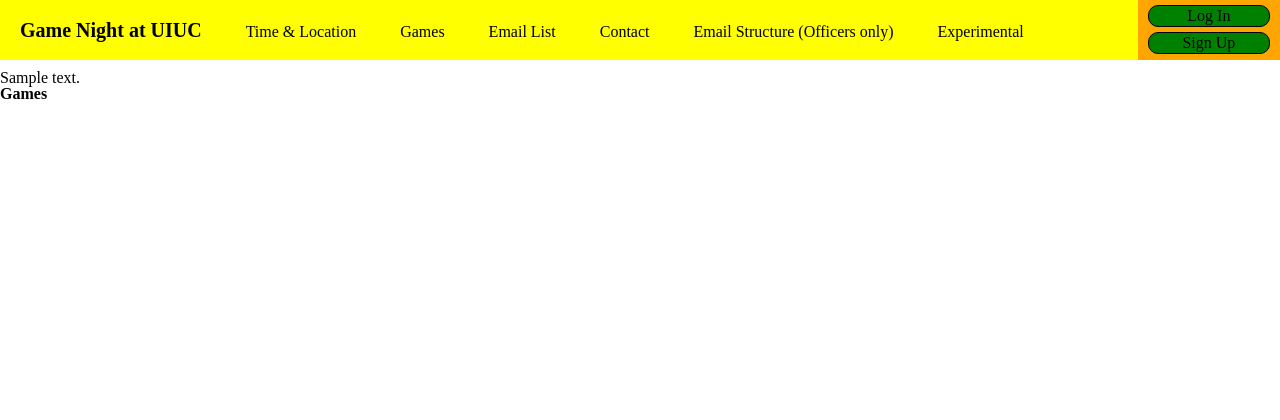
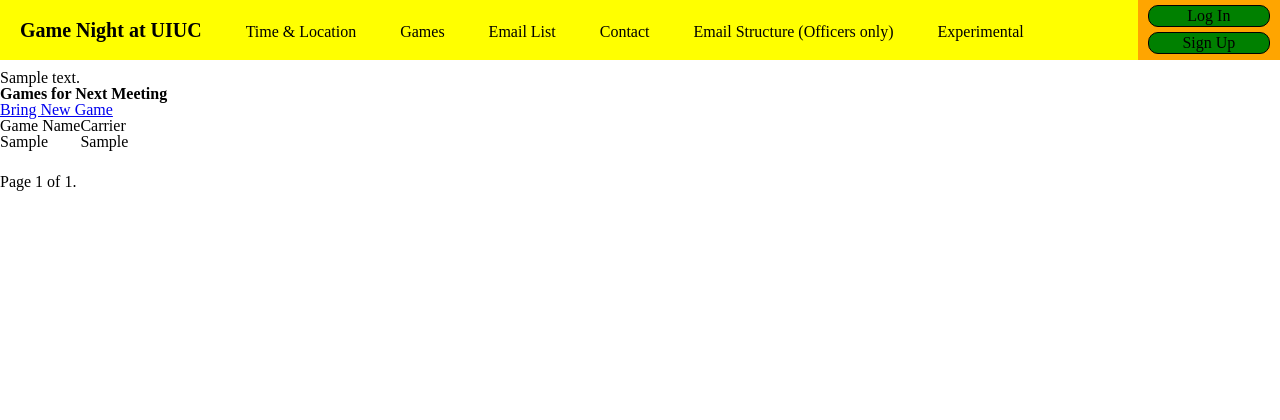
Before and after one commit to penguinz1/Game_Night, a Django app: page /games in a window 1280 px wide. Shown: the top 420 px of the page. Run offline with Django 3.2, Linux system fonts and the light colour scheme; tables that the repository leaves empty hold one stand-in row (values such as "Sample post"); some web fonts are replaced.

Commit message:
Added games and quote/video of day

```diff
--- a/main/admin.py
+++ b/main/admin.py
@@ -1,7 +1,8 @@
 from django.contrib import admin
 from django.contrib.auth.admin import UserAdmin
 
-from main.models import GameScore, Meeting, Location, EmailAddress, Contact, MassEmail, ContactNotificant, Alert
+from main.models import GameScore, Meeting, Location, EmailAddress, Contact, MassEmail, ContactNotificant
+from main.models import Alert, GameBring, QuoteOfDay, VideoOfDay
 
 from .models import User
 # Register your models here.
@@ -15,3 +16,6 @@
 admin.site.register(MassEmail)
 admin.site.register(ContactNotificant)
 admin.site.register(Alert)
+admin.site.register(GameBring)
+admin.site.register(QuoteOfDay)
+admin.site.register(VideoOfDay)
--- a/main/forms.py
+++ b/main/forms.py
@@ -14,7 +14,6 @@
     class Meta:
         model = Contact
         fields = ['message', 'email']
-
 
 class MassEmailForm(forms.Form):
     subject = forms.CharField(max_length = 200)
@@ -57,3 +56,7 @@
         if (not EmailAddress.objects.filter(email = delete_mail).exists()):
             raise ValidationError(_("Email doesn't exist"))
         return delete_mail
+
+class GameBringForm(forms.Form):
+    game   = forms.CharField(max_length = 100)
+    person = forms.CharField(max_length = 180, required = False)
--- a/main/models.py
+++ b/main/models.py
@@ -47,9 +47,12 @@
 
 
 class GameBring(models.Model):
-    game    = models.CharField(max_length = 50)
+    game    = models.CharField(max_length = 100)
     person  = models.CharField(max_length = 180, blank = True, null = True)
     meeting = models.ForeignKey('Meeting', on_delete = models.CASCADE)
+
+    class Meta:
+        ordering = ['game']
 
     def __str__(self):
         """String for representing the Model object."""
@@ -64,6 +67,9 @@
     name     = models.CharField(max_length = 100, blank = True, null = True)
     location = models.ForeignKey('Location', on_delete = models.CASCADE)
     email    = models.OneToOneField('MassEmail', on_delete = models.SET_NULL, blank = True, null = True)
+
+    class Meta:
+        ordering = ['time']
 
     def __str__(self):
         """String for representing the Model object."""
@@ -111,43 +117,28 @@
     def __str__(self):
         return f'{self.email}'
 
-class EmailRequest(models.Model):
-    ADDITION     = 'a'
-    MODIFICATION = 'm'
-    DELETE       = 'd'
-    EMAIL_CHOICES = (
-        ('a', 'Add New'),
-        ('m', 'Modify Existing'),
-        ('d', 'Delete'),
-    )
-
-    new_email = models.EmailField(max_length = 254)
-    old_email = models.EmailField(blank = True, null = True, max_length = 254)
-
-    choice    = models.CharField(
-        max_length = 1,
-        choices = EMAIL_CHOICES,
-        default = ADDITION,
-    )
-
-    def __str__(self):
-        return f'{self.choice} - {self.new_email}'
-
 class QuoteOfDay(models.Model):
     quote = models.CharField(max_length = 500)
     speaker = models.CharField(max_length = 200)
-    time = models.DateTimeField(auto_now_add = True)
+    time = models.DateTimeField()
+
+    class meta:
+        ordering = ['-time']
 
     def __str__(self):
         return f'{self.speaker} - {self.quote}'
 
 class VideoOfDay(models.Model):
     link = models.CharField(max_length = 1000)
-    description = models.CharField(max_length = 1000)
-    visible_text = models.CharField(blank = True, null = True, max_length = 500)
+    visible_text = models.CharField(max_length = 500)
+    description = models.CharField(blank = True, null = True, max_length = 1000)
+    time = models.DateTimeField()
+
+    class meta:
+        ordering = ['-time']
 
     def __str__(self):
-        return description
+        return self.visible_text
 
 class EmailAddress(models.Model):
     email = models.EmailField(unique = True);
--- a/main/templates/base_generic.html
+++ b/main/templates/base_generic.html
@@ -40,6 +40,23 @@
         <p>{{ message }}</p>
     {% endfor %}
     <div class="content">{% block content %}{% endblock %}</div>
+    {% block pagination %}
+    {% if page_obj %}
+        <div class="pagination">
+            <span class="page-links">
+                {% if page_obj.has_previous %}
+                <a href="{{ request.path }}?page={{ page_obj.previous_page_number }}">previous</a>
+                {% endif %}
+                <span class="page-current">
+                    Page {{ page_obj.number }} of {{ page_obj.paginator.num_pages }}.
+                </span>
+                {% if page_obj.has_next %}
+                <a href=" {{ request.path }}?page={{ page_obj.next_page_number }}">next</a>
+                {% endif %}
+            </span>
+        </div>
+    {% endif %}
+    {% endblock %}
     <footer>
         <p class="footer-text">&copy 2019 Game Night at UIUC</p>
     </footer>
--- a/main/templates/main/games.html
+++ b/main/templates/main/games.html
@@ -1,6 +1,32 @@
 {% extends 'base_generic.html' %}
 
 {% block content %}
-    <h1 class="header">Games</h1>
+    <h1 class="header">Games for Next Meeting</h1>
+
+    {% if not no_meeting %}
+        <a href="{% url 'game_bring' %}"><p>Bring New Game</p></a>
+    {% endif %}
+
+    {% if games %}
+    <table>
+        <tr>
+            <th>Game Name</th>
+            <th>Carrier</th>
+        </tr>
+        {% for game in games %}
+        <tr>
+            <td>{{ game.game }}</td>
+            <td>{% if game.person %}{{ game.person }}{% else %}Anonymous{% endif %}</td>
+        </tr>
+        {% endfor %}
+    </table>
+
+    {% elif no_meeting %}
+    <p class="empty">No Meetings Scheduled!</p>
+
+    {% else %}
+    <p class="empty">No games to show. Be the first to bring one!</p>
+
+    {% endif %}
 
 {% endblock %}
--- a/main/urls.py
+++ b/main/urls.py
@@ -14,4 +14,5 @@
     path('email-list-delete', views.delete_email, name = 'delete_email'),
     path('experimental', views.experimental, name = 'experimental'),
     path('games', views.games, name = 'games'),
+    path('games-form', views.game_bring, name = 'game_bring'),
 ]
--- a/main/views.py
+++ b/main/views.py
@@ -9,9 +9,11 @@
 from django.core.mail import send_mail
 from django.utils import timezone
 from django.contrib.auth.decorators import permission_required
+from django.core.paginator import Paginator
 
-from main.models import GameScore, Meeting, EmailAddress, MassEmail, ContactNotificant, Alert
-from main.forms import CreateContactForm, MassEmailForm, AddMailForm, ModifyMailForm, DeleteMailForm, TestEmailForm
+from main.models import GameScore, Meeting, EmailAddress, MassEmail, ContactNotificant, Alert, GameBring
+from main.models import QuoteOfDay, VideoOfDay
+from main.forms import CreateContactForm, MassEmailForm, AddMailForm, ModifyMailForm, DeleteMailForm, TestEmailForm, GameBringForm
 
 def gen_alerts(request):
     context = {}
@@ -26,6 +28,13 @@
     context['messages'] = messages
 
     return context
+
+def get_next_meeting():
+    meetings = Meeting.objects.filter(time__gt = timezone.now())
+    if meetings:
+        return(meetings[0])
+    else:
+        return None
 
 # Create your views here.
 def index(request):
@@ -60,6 +69,16 @@
         if (not personal_best): personal_best = 0
         context['personal_best'] = personal_best
 
+    quotes = QuoteOfDay.objects.filter(time__lt = timezone.now())
+    if quotes:
+        quote = quotes[0]
+        context['quote'] = quote
+
+    videos = VideoOfDay.objects.filter(time__lt = timezone.now())
+    if videos:
+        video = videos[0]
+        context['video'] = video
+
     return render(request, 'index.html', context)
 
 def contact(request):
@@ -92,7 +111,7 @@
 @permission_required('main.can_send_emails')
 def mass_mail(request):
     context = gen_alerts(request)
-    next_meeting = Meeting.objects.filter(time__gt = timezone.now())[0]
+    next_meeting = get_next_meeting()
     if (next_meeting and next_meeting.email and next_meeting.email.is_sent):
         message = next_meeting.email
         context['time']    = message.last_edit
@@ -140,7 +159,7 @@
 @permission_required('main.can_send_emails')
 def mass_mail_submit(request):
     context = gen_alerts(request)
-    next_meeting = Meeting.objects.filter(time__gt = timezone.now())[0]
+    next_meeting = get_next_meeting()
 
     if (not next_meeting or not next_meeting.email or next_meeting.email.is_sent):
         raise Http404("message does not exist")
@@ -165,7 +184,7 @@
 @permission_required('main.can_send_emails')
 def mass_mail_test(request):
     context = gen_alerts(request)
-    next_meeting = Meeting.objects.filter(time__gt = timezone.now())[0]
+    next_meeting = get_next_meeting()
 
     if (not next_meeting or not next_meeting.email):
         raise Http404("message does not exist")
@@ -200,7 +219,7 @@
     context['meeting_list'] = active_meetings
 
     if (active_meetings):
-        context['next_meeting'] = active_meetings[0]
+        context['next_meeting'] = get_next_meeting()
 
     return render(request, 'main/time_location.html', context)
 
@@ -265,4 +284,41 @@
 
 def games(request):
     context = gen_alerts(request)
+    next_meeting = get_next_meeting()
+
+    if next_meeting and next_meeting.gamebring_set.count() > 0:
+        game_set = next_meeting.gamebring_set.all()
+        paginator = Paginator(game_set, 20)
+        page = request.GET.get('page')
+        game_page = paginator.get_page(page)
+        context['games'] = game_page.object_list
+        context['page_obj']  = game_page
+    else:
+        context['no_meeting'] = True
+
     return render(request, 'main/games.html', context)
+
+def game_bring(request):
+    context = gen_alerts(request)
+    next_meeting = get_next_meeting()
+
+    if (not next_meeting):
+        raise Http404("next meeting not scheduled")
+
+    if request.method == 'POST':
+        form = GameBringForm(request.POST)
+
+        if form.is_valid():
+            GameBring.objects.create(
+                game = form.cleaned_data['game'],
+                person = form.cleaned_data['person'],
+                meeting = next_meeting,
+            )
+        request.session['notify'] = "Game Successfully Added!"
+        return HttpResponseRedirect(reverse('games'))
+
+    else:
+        form = GameBringForm()
+
+    context['form'] = form
+    return render(request, 'main/game_form.html', context)
```
Also changed, not shown: main/templates/index.html (+7 -3 lines), main/templates/main/game_form.html (added, +14 -0 lines), main/templates/main/profile.html (added, +25 -0 lines), main/migrations/0026_delete_emailrequest.py (added), main/migrations/0027_auto_20190523_2021.py (added), main/migrations/0028_auto_20190523_2034.py (added), main/migrations/0029_auto_20190523_2046.py (added), main/migrations/0030_auto_20190523_2047.py (added), main/migrations/0031_auto_20190523_2101.py (added).
